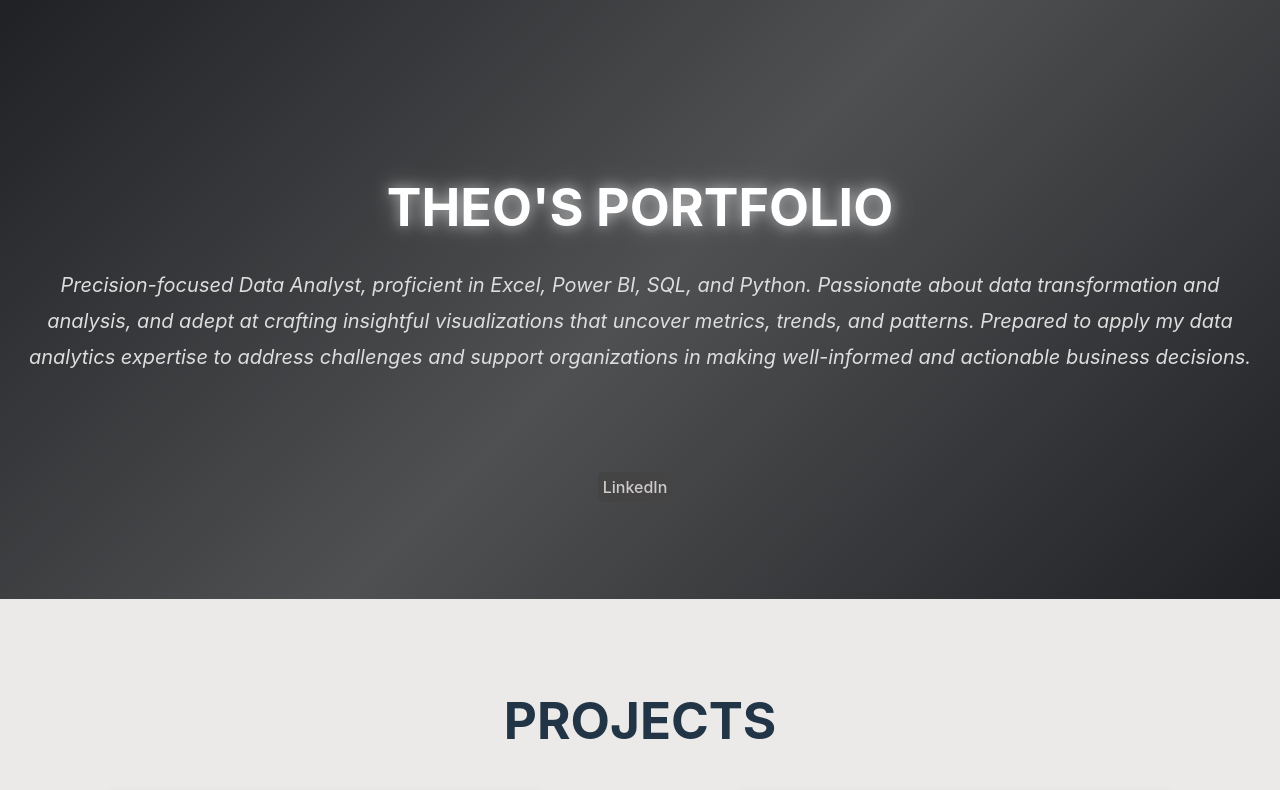
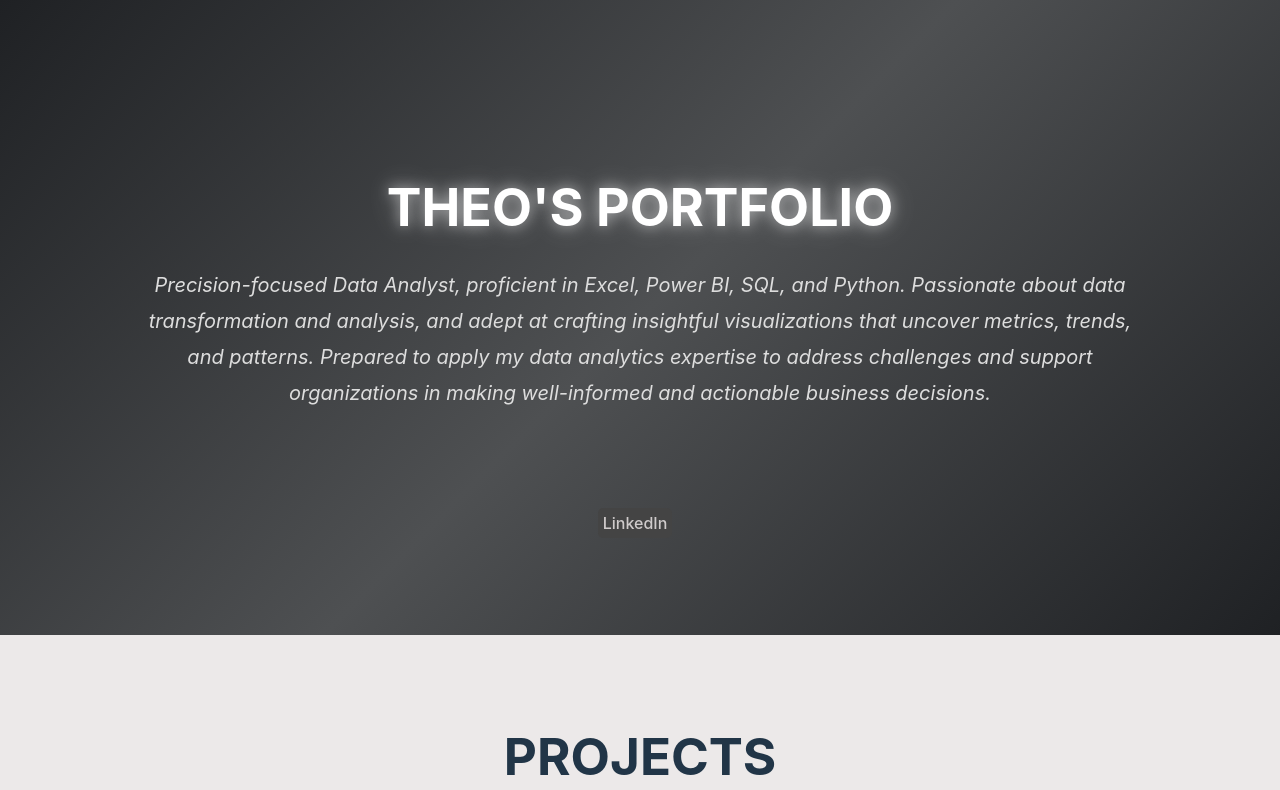
Before and after one commit to Cephasie/TheoPortfolio, a React (Vite) app: page / in a window 1280 px wide. Shown: the top 790 px of the page. Built offline with nearby package versions, Linux system fonts and the light colour scheme.

Commit message:
reposition element

```diff
--- a/src/styles/hero.css
+++ b/src/styles/hero.css
@@ -8,7 +8,7 @@
   }
 
   .intro-container {
-    /* max-width: 800px; */
+    max-width: 1000px;
     margin: 0 auto;
     opacity: 0;
     transform: translateY(50px);
```
